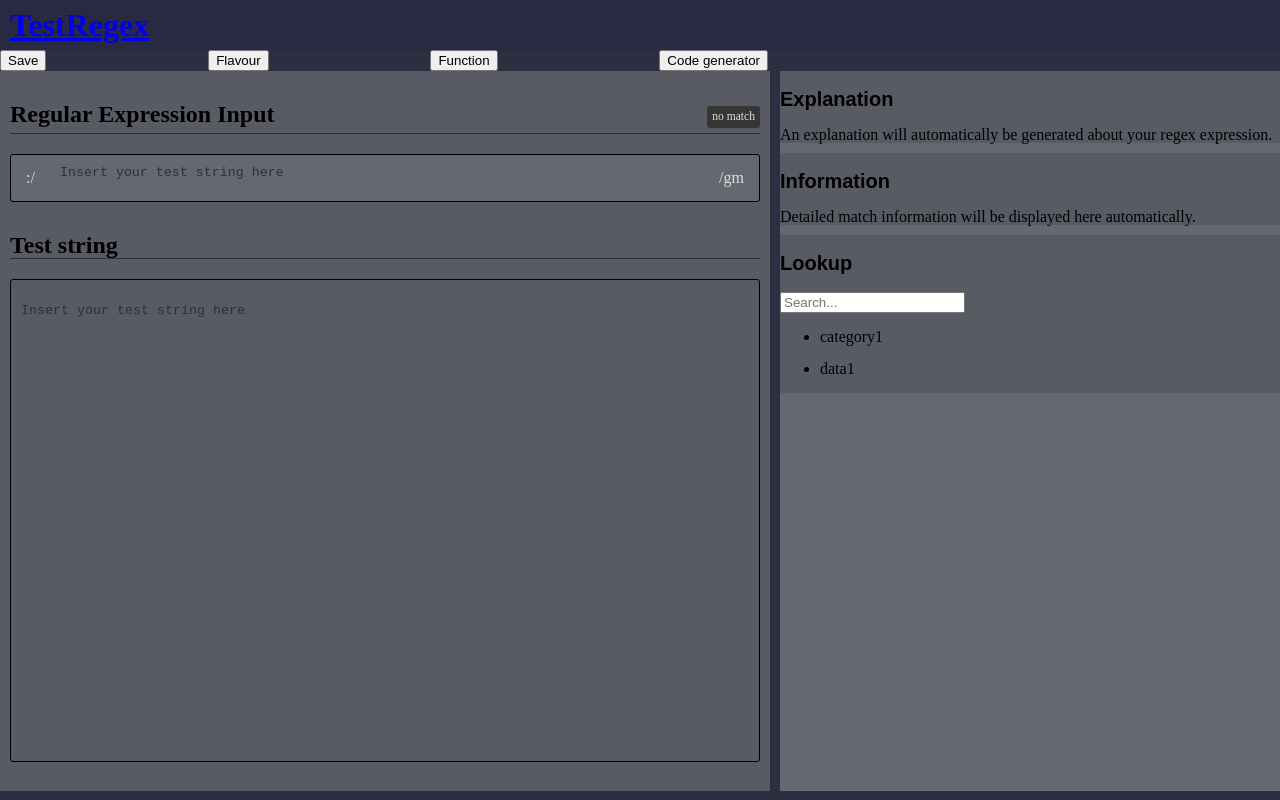
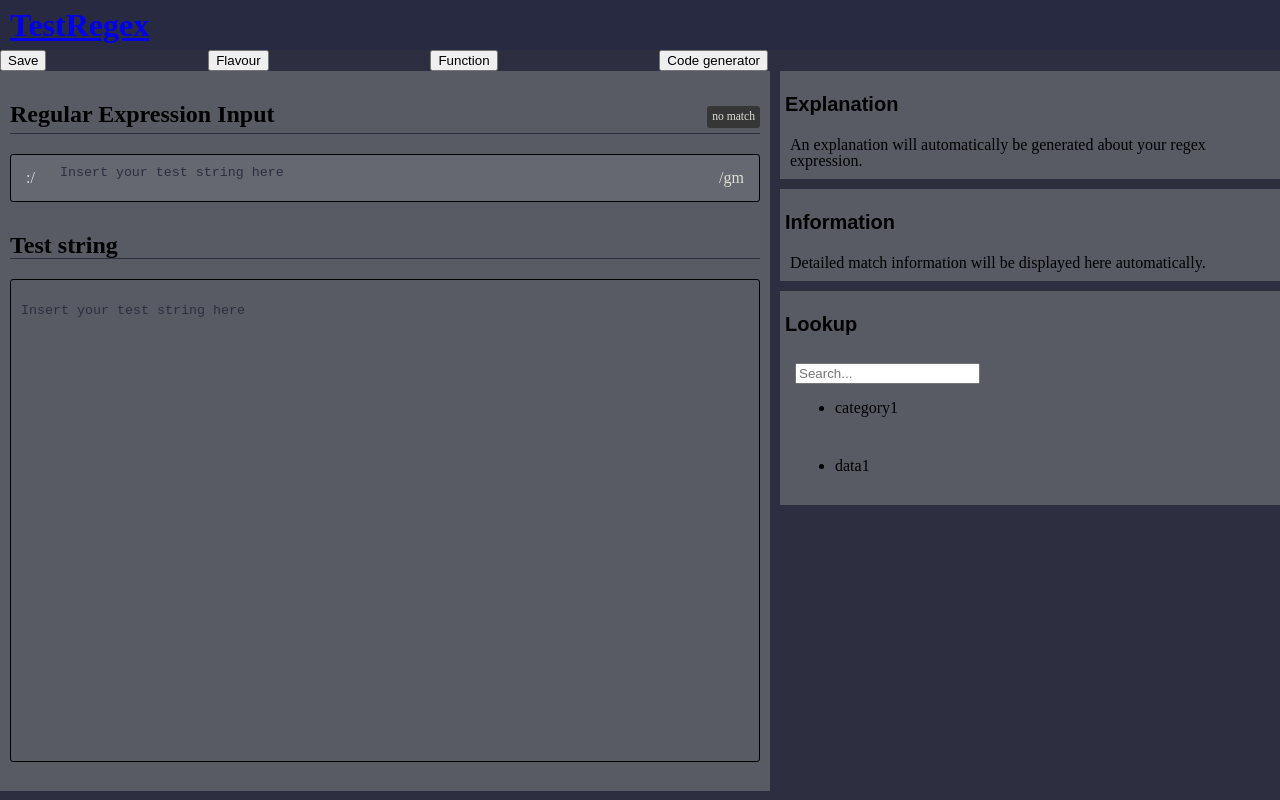
Before and after one commit to J-Nova/testregex, a SvelteKit app in the folder TestRegex.com/: page / in a window 1280 px wide. Built offline with nearby package versions, Linux system fonts and the light colour scheme.

Commit message:
Fixed right side css

```diff
--- a/TestRegex.com/src/routes/+page.svelte
+++ b/TestRegex.com/src/routes/+page.svelte
@@ -35,10 +35,6 @@
 
 
 </script>
-
-<aside>
-
-</aside>
 
 <div class="functions">
     <button>Save</button>
@@ -198,7 +194,6 @@
 
     #right-side {
         width: 40%;
-        background-color: var(--body-tertiary);
         display: flex;
         flex-direction: column;
         gap:10px;
@@ -217,6 +212,7 @@
     #right-side div {
         background-color: var(--body-secondary);
         height: auto;
+        padding: 5px;
     }
 
 </style>
```
